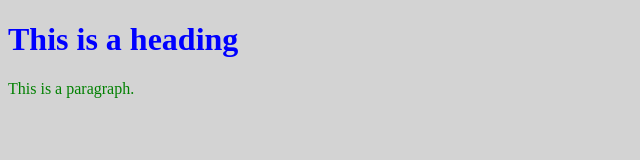
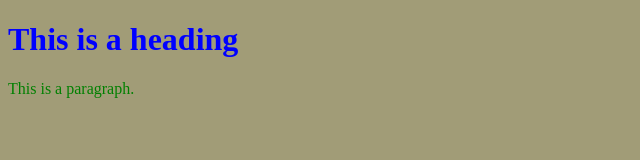
Before and after one commit to techformat/hello-world, a plain HTML site: page index.html in a window 1280 px wide. Shown: the whole page, without its empty margins (0-640 px from the left). Drawn offline with Linux system fonts and the light colour scheme.

Commit message:
add another color

```diff
--- a/styles.css
+++ b/styles.css
@@ -1,5 +1,5 @@
 body {
-    background-color: lightgrey;
+    background-color: #A19C77;
 }
 
 h1 {
```
